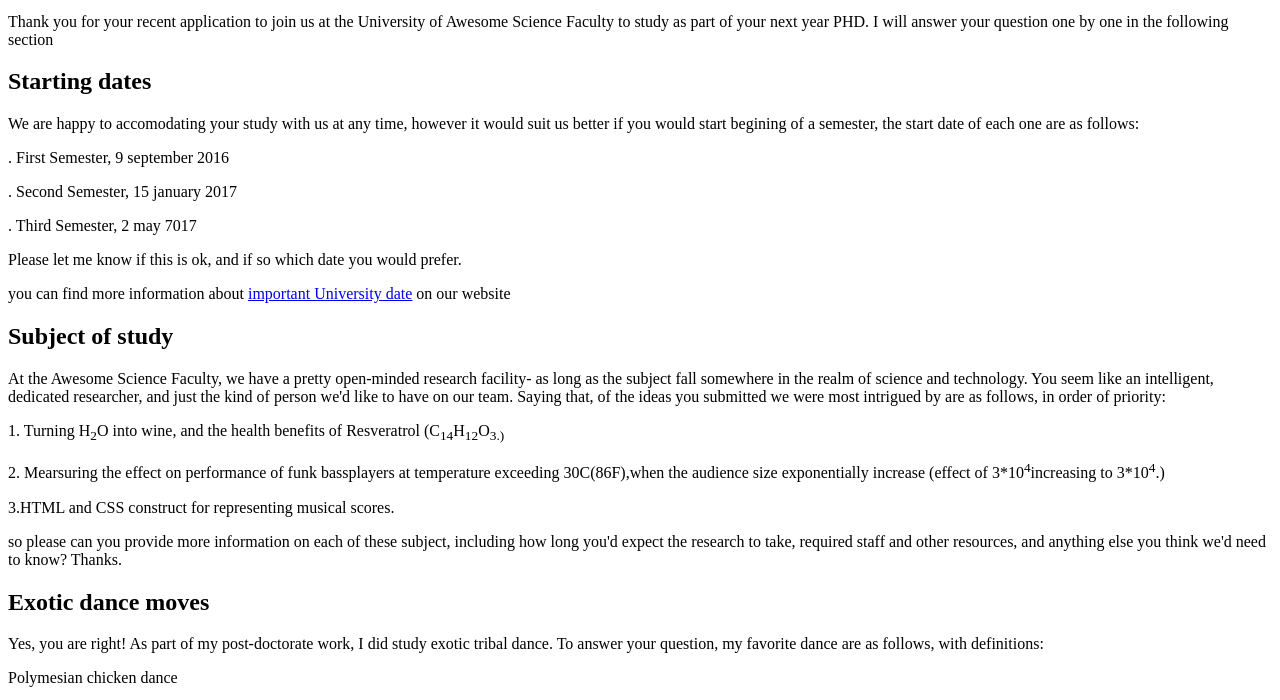
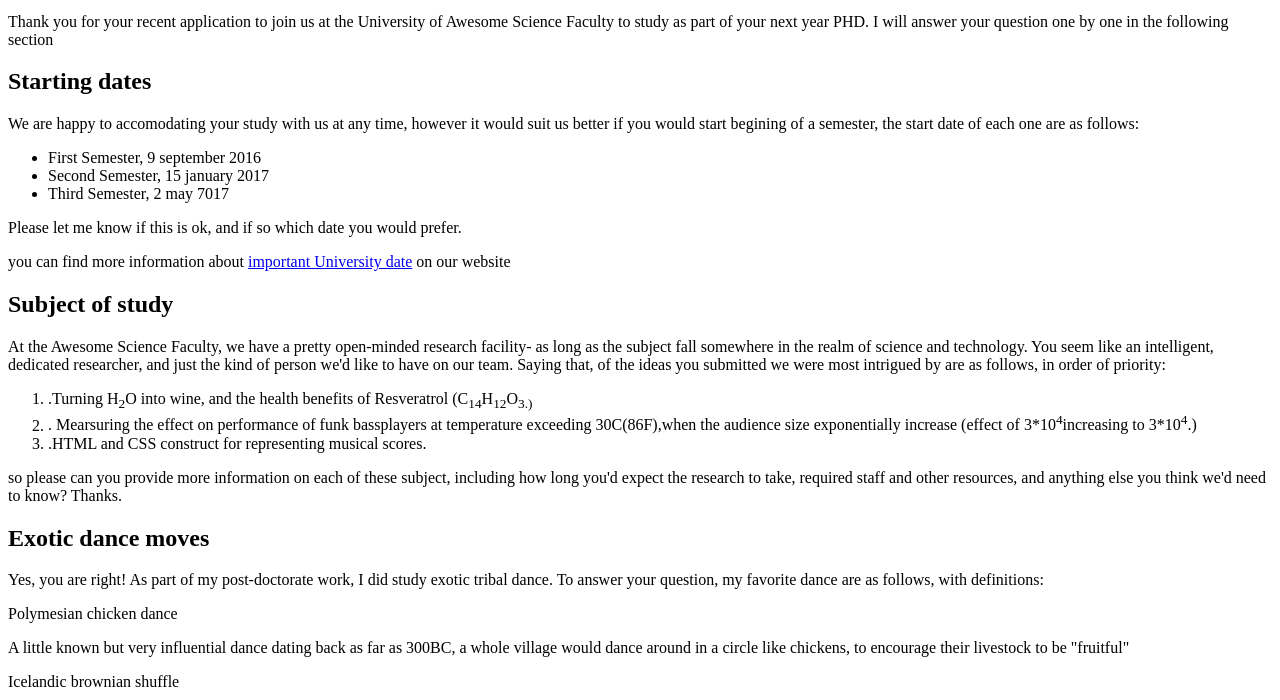
Before and after one commit to Tochii17/letter, a plain HTML site: page index.html in a window 1280 px wide. Shown: the part 509-1209 px from the top of the page. Drawn offline with Linux system fonts and the light colour scheme.

Commit message:
new push

```diff
--- a/index.html
+++ b/index.html
@@ -29,16 +29,27 @@
 <p>Thank you for your recent application to join us at the University of Awesome Science Faculty to study as part of your next year PHD. I will answer your question one by one in the following section </p>
 <h2>Starting dates</h2>
 <p>We are happy to accomodating your study with us at any time, however it would suit us better if you would start begining of a semester, the start date of each one are as follows: </p>
-<p>. First Semester, 9 september 2016</p>
-<p>. Second Semester, 15 january 2017</p>
-<p>. Third Semester, 2 may 7017</p>
+
+<p>
+    <ul>
+        <li>First Semester, 9 september 2016</li>
+        <li>Second Semester, 15 january 2017</li>
+        <li>Third Semester, 2 may 7017</li>
+    </ul>
+</p>
+
 <p>Please let me know if this is ok, and if so which date you would prefer.</p>
 <p>you can find more information about <a href="https://example.com/" target="_blank">important University date</a> on our website</p>
 <h2>Subject of study</h2>
 <p>At the Awesome Science Faculty, we have a pretty open-minded research facility- as long as the subject fall somewhere in the realm of science and technology. You seem like an intelligent, dedicated researcher, and just the kind of person we'd like to have on our team. Saying that, of the ideas you submitted we were most intrigued by are as follows, in order of priority:</p>
-<p>1. Turning H<sub>2</sub>O into wine, and the health benefits of Resveratrol (C<sub>14</sub>H<sub>12</sub>O<sub>3.)</sub></p>
-<p>2. Mearsuring the effect on performance of funk bassplayers at temperature exceeding <deg>30</deg>C(<deg>86</deg>F),when the audience size exponentially increase (effect of 3*10<sup>4</sup>increasing to 3*10<sup>4</sup>.)</p>
-<p>3.HTML and CSS construct for representing musical scores.</p>
+<p>
+    <ol>
+        <li>.Turning H<sub>2</sub>O into wine, and the health benefits of Resveratrol (C<sub>14</sub>H<sub>12</sub>O<sub>3.)</sub></li>
+        <li>. Mearsuring the effect on performance of funk bassplayers at temperature exceeding <deg>30</deg>C(<deg>86</deg>F),when the audience size exponentially increase (effect of 3*10<sup>4</sup>increasing to 3*10<sup>4</sup>.)</li>
+        <li>.HTML and CSS construct for representing musical scores.</li>
+    </ol>
+</p>
+
 <p>so please can you provide more information on each of these subject, including how long you'd expect the research to take, required staff and other resources, and anything else you think we'd need to know? Thanks.</p>
 <h2>Exotic dance moves</h2>
 <p>Yes, you are right! As part of my post-doctorate work, I did study exotic tribal dance. To answer your question, my favorite dance are as follows, with definitions:</p>
@@ -48,7 +59,7 @@
 <p>Before the icelanders developed fire as a means of getting warm, they used to practice this dance, which involved huddling close togeter on the floor, and shuffling their bodie around in imperceptibly tiny, very rapid movement. One of my fellow student used to say he tought this dance inspired mordern styles such as Twerking.</p>
 <p>Artic robot dance</p>
 <p>An interesting example of historic misinformation, English explores in the 1960 belived to have discovered a new dance style charaterised by "robotic",stilted their bodies practiced by inhabitants of Northern Alaska and Canada. Later it was discovered that they were just moving like this because they were cold.</p>
-<p>For more of my research, see my <a href="https://example.com" target="_blank">exotic dance research page.</a></p>
+<p>For more of my research, see my <a href="https://example.com" target="">exotic dance research page.</a></p>
 <p>Yours sincerely,</p>
 <p>Dr Eleanor Gaye</p>
 <p>University of Awesome motto:"Be awesome to each other". - <em>The memoiors of Bill S preston, Esq</em></p>
```
